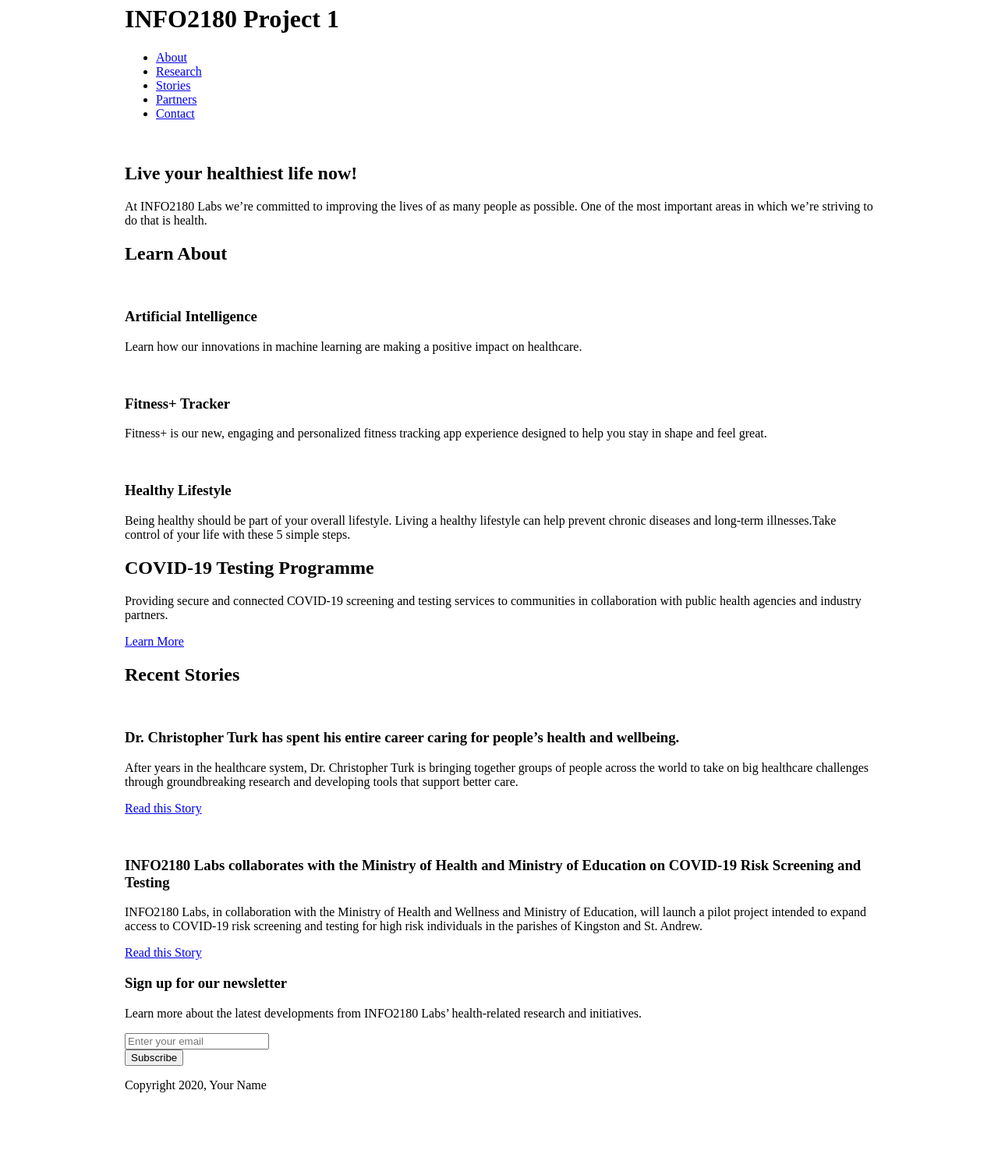
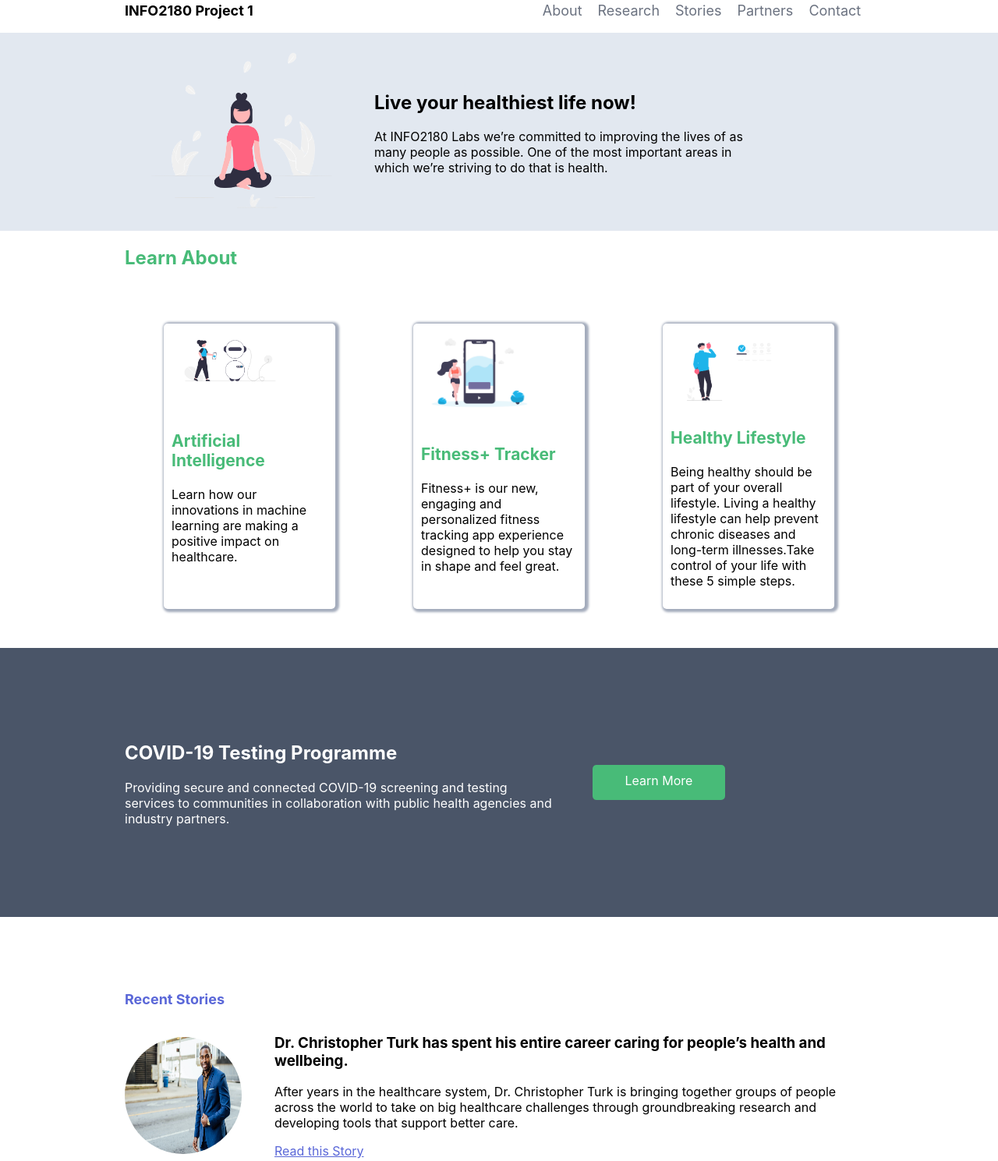
Before and after one commit to joel-plummer/info2180-project1, a plain HTML site: page index.html in a window 1280 px wide. Shown: the part 15-1504 px from the top of the page at 78% size. Before the commit the page ends 1432 px from the top, so only its background shows below. Drawn offline with Linux system fonts and the light colour scheme.

Commit message:
Edited starter files and added images

```diff
--- a/index.html
+++ b/index.html
@@ -26,7 +26,7 @@
         <section class="overview-hero">
             <div class="container">
                 <div class="overview-hero-image">
-                    <img src="#" alt="">
+                    <img src="yoga.png" alt="yoga">
                 </div>
                 <div class="overview-hero-text">
                     <h2>Live  your healthiest life now!</h2>
@@ -39,21 +39,21 @@
                 <h2>Learn About</h2>
                 <div class="cards">
                     <div class="card">
-                        <img src="#" alt="">
+                        <img src="ai.png" alt="ai">
                         <div class="card-body">
                             <h3>Artificial Intelligence</h3>
                             <p>Learn how our innovations in machine learning are making a positive impact on healthcare.</p>
                         </div>
                     </div>
                     <div class="card">
-                        <img src="#" alt="">
+                        <img src="fitness.png" alt="fitness">
                         <div class="card-body">
                             <h3>Fitness+ Tracker</h3>
                             <p>Fitness+ is our new, engaging and personalized fitness tracking app experience designed to help you stay in shape and feel great.</p>
                         </div>
                     </div>
                     <div class="card">
-                        <img src="#" alt="">
+                        <img src="healthy.png" alt="healthy">
                         <div class="card-body">
                             <h3>Healthy Lifestyle</h3>
                             <p>Being healthy should be part of your overall lifestyle. Living a healthy lifestyle can help prevent chronic diseases and long-term illnesses.Take control of your life with these 5 simple steps.</p>
@@ -77,7 +77,7 @@
             <div class="container">
                 <h2>Recent Stories</h2>
                 <article>
-                    <img src="" alt="">
+                    <img src="christopher.jpg" alt="christopher">
                     <div class="article-body">
                         <h3>Dr. Christopher Turk has spent his entire career caring for people’s health and wellbeing.</h3>
                         <p>After years in the healthcare system, Dr. Christopher Turk is bringing together groups of people across the world to take on big healthcare challenges through groundbreaking research and developing tools that support better care.</p>
@@ -85,7 +85,7 @@
                     </div>
                 </article>
                 <article>
-                    <img src="" alt="">
+                    <img src="covid.jpg" alt="covid test">
                     <div class="article-body">
                         <h3>INFO2180 Labs collaborates with the Ministry of Health and Ministry of Education on COVID-19 Risk Screening and Testing</h3>
                         <p>INFO2180 Labs, in collaboration with the Ministry of Health and Wellness and Ministry of Education, will launch a pilot project intended to expand access to COVID-19 risk screening and testing for high risk individuals in the parishes of Kingston and St. Andrew.</p>
@@ -110,7 +110,7 @@
     </main>
     <footer>
         <div class="container">
-            <p>Copyright 2020, Your Name</p>
+            <p>Copyright 2020, Joel Plummer</p>
         </div>
     </footer>
 </body>
--- a/scripts.js
+++ b/scripts.js
@@ -1 +1,16 @@
 /* Add your JavaScript to this file */
+document.addEventListener('DOMContentLoaded',function(){
+    var email=document.getElementById("email");
+    var button=document.getElementsByClassName("btn")[1];
+    var message=document.getElementsByClassName("message")[0];
+    button.addEventListener('click',function(event){
+        event.preventDefault();
+        if(email.value==""){
+            message.innerHTML="Please enter a valid email address.";
+        }
+        else{
+            message.innerHTML="Thank you! Your email address "+email.value+" has been added to our mailing list!";
+        }
+    });
+
+});
--- a/styles.css
+++ b/styles.css
@@ -1,4 +1,8 @@
 /* Add your CSS to this file */
+html{
+    font-family: -apple-system, BlinkMacSystemFont, "Segoe UI", Roboto, "Helvetica Neue", Arial, "Noto Sans", sans-serif;
+    font-size: 18px;
+}
 body {
     margin: 0;
     font-size: 16px;
@@ -9,3 +13,191 @@ body {
     max-width: 960px;
     width: 100%;
 }
+
+header>.container{
+    display: grid;
+    grid-template-columns: 1fr 1fr;
+    align-items: center;
+    background-color: white;
+    font-size: 18px;
+}
+
+header>.container>h1{
+    grid-column: 1/2;
+    font-size: 18px;
+}
+
+nav>ul{
+    grid-column: 2/3;
+    display: flex;
+    justify-content: center;
+    gap: 20px;
+    list-style-type: none;
+}
+
+nav>ul>li>a{
+    color: #6b7280;
+    text-decoration: none;
+}
+
+nav>ul>li{
+    :hover{
+        color: #5A67D8;
+    }
+}
+
+.overview-hero{
+    background-color: #E2E8F0;
+}
+
+
+.overview-hero>.container{
+    display: grid;
+    grid-template-columns: 1fr 2fr;
+    align-items: center;
+}
+
+.overview-hero-image>img{
+    grid-column: 1/2;
+    height: 250px;
+    width: 300px;
+}
+
+.overview-hero-text{
+    grid-column: 2/3;
+    max-width: 500px;
+}
+
+.learn-about>.container>.cards{
+    display: grid;
+    grid-template-columns: 1fr 1fr 1fr;
+    justify-content: center;
+
+}
+.card{
+    display: grid;
+    border-radius: 5px;
+    border-color: #E2E8F0;
+    box-shadow: #a4acbc 2px 1px 3px 3px;
+    margin: 50px;
+    padding: 10px;
+}
+
+.learn-about>.container>h2{
+    font-size: 24px;
+    color: #48BB78;
+}
+
+.card>img{
+    image-resolution: 100px;
+    width:150px;
+}
+
+.card-body>h3{
+    color: #48BB78;
+    font-size: 21px;
+}
+.testing{
+    background-color: #4A5568;
+}
+.testing>.container{
+    display: grid;
+    grid-template-columns: 550px 1fr;
+    gap: 50px;
+    color: white;
+    padding: 100px;
+}
+
+.testing-description{
+    grid-column: 1/2;
+}
+.cta>a{
+    color: white;
+    text-decoration: none;
+}
+.cta{
+
+    grid-column: 2/3;
+    align-self: center;
+    background-color: #48BB78;
+    border-radius: 5px;
+    padding: 10px;
+    text-align: center;
+    width: 150px;
+    height: 25px;
+}
+.stories{
+    padding: 80px;
+}
+.stories>.container>h2{
+    color: #5A67D8;
+    font-size: 18px;
+}
+
+.article-body>p>a{
+    color: #5A67D8;
+}
+
+article{
+    display: grid;
+    grid-template-columns: 1fr 4fr;
+    align-items: center;
+
+}
+article>img{
+    height: 150px;
+    width: 150px;
+    grid-column: 1/2;
+    border-radius: 50%;
+}
+
+article>.article-body{
+    grid-column: 2/3;
+    overflow: auto;
+}
+.newsletter{
+    background-color: #48BB78;
+
+}
+.newsletter>.container{
+    text-align: center ;
+    color: white;
+    max-width: 450px;
+    padding: 30px;
+}
+
+.newsletter>.container>p{
+    text-align: left;
+}
+
+form{
+    display: flex;
+    align-items: center;
+    justify-content: center;
+}
+
+form>button{
+    background-color: #5A67D8;
+    color: white;
+    border: none;
+    border-radius: 5px;
+    width: 125px;
+    height: 40px;
+}
+.form-group{
+    float: left;
+    margin:5px;
+}
+#email{
+    width: 315px;
+    height: 40px;
+    border-radius: 3px;
+    border: none;
+
+}
+
+footer{
+    background-color: #4A5568;
+    color:white;
+    padding: 10px;
+}
```
Also changed, not shown: ai.png (added), christopher.jpg (added), covid.jpg (added), fitness.png (added), healthy.png (added), yoga.png (added).
